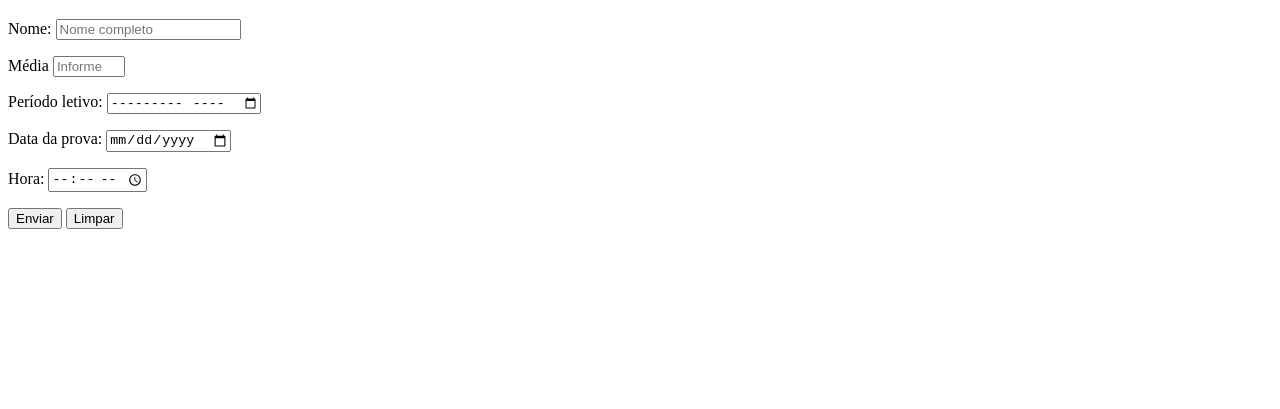
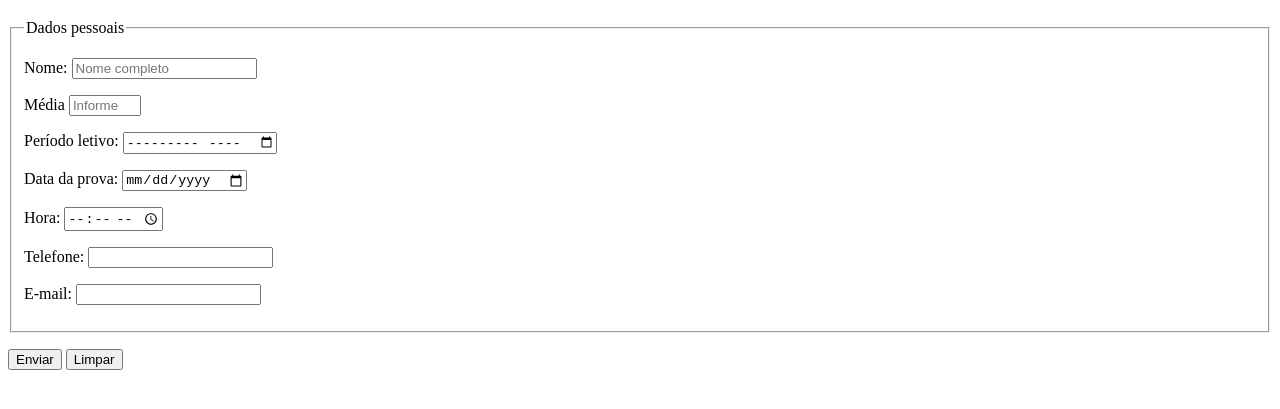
Before and after one commit to JoaoSilvaJS/html-css, a plain HTML site: page execicios/ex025/form003.html in a window 1280 px wide. Shown: the part 61-470 px from the top of the page. Drawn offline with Linux system fonts and the light colour scheme.

Commit message:
Update form003.html

```diff
--- a/execicios/ex025/form003.html
+++ b/execicios/ex025/form003.html
@@ -8,8 +8,12 @@
 <body>
     <h1>Teste de formulário</h1>
     <form action="cadastro.php" method="post" autocomplete="on">
+        <fieldset>
+            <legend>Dados pessoais</legend>
+            <p>
                 <label for="inome">Nome:</label>
                 <input type="text" name="nome" id="inome" required maxlength="30" placeholder="Nome completo" autocomplete="on">
+            </p>
             <p>
                 <label for="imedia">Média</label>
                 <input type="number" name="media" id="inumero" required placeholder="Informe a média" min="0" max="10" step="0.1">
@@ -27,6 +31,15 @@
                 <input type="time" name="hora" id="ihora">
             </p>
             <p>
+                <label for="itel">Telefone:</label>
+                <input type="tel" name="tel" id="itel" autocomplete="tel-national" required>
+            </p>
+            <p>
+                <label for="iemail">E-mail:</label>
+                <input type="email" name="email" id="iemail" autocomplete="on">
+            </p>
+        </fieldset>
+        <p>
             <input type="submit" value="Enviar">
             <input type="reset" value="Limpar">
         </p>
```
Lines whose indentation alone changed are shown as unchanged.
